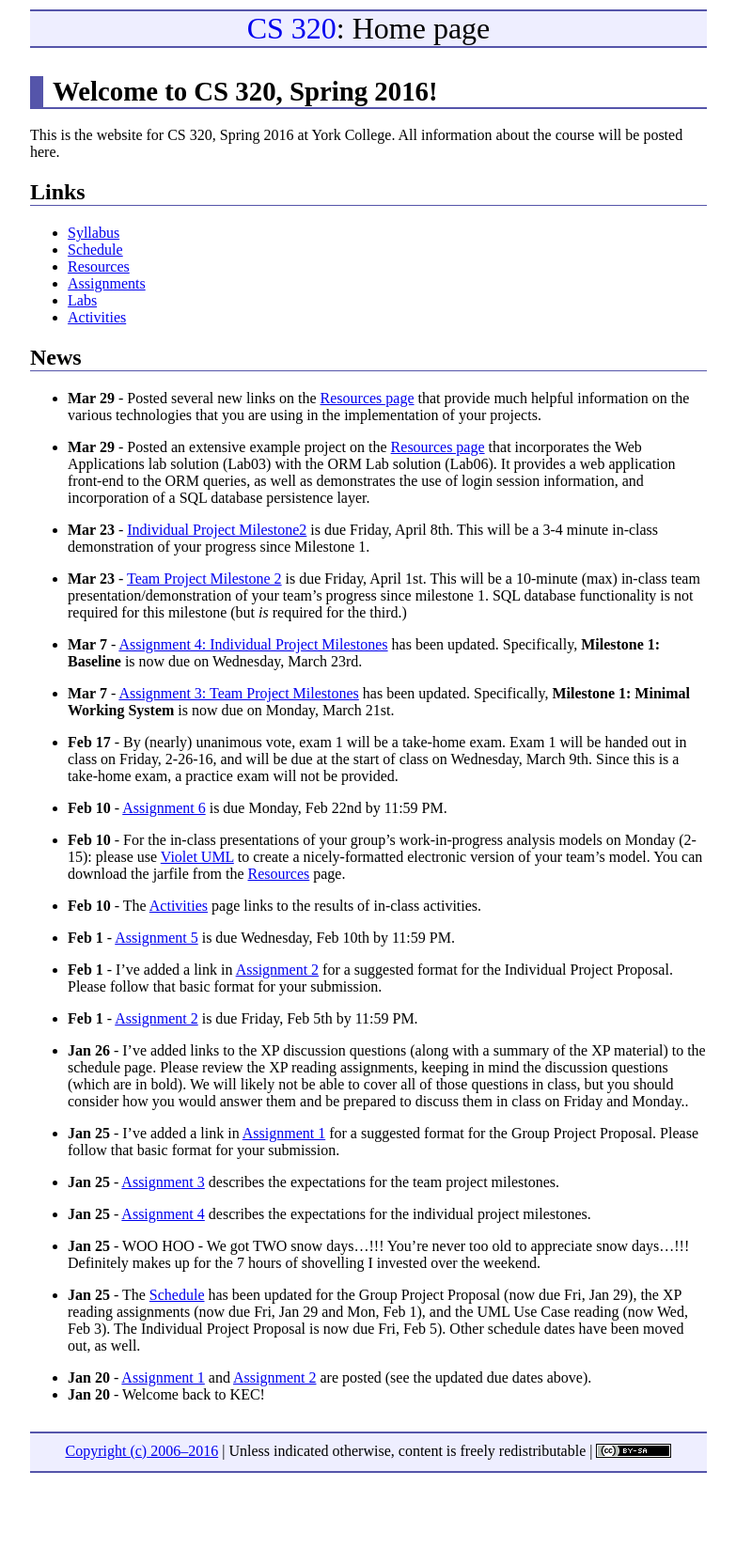
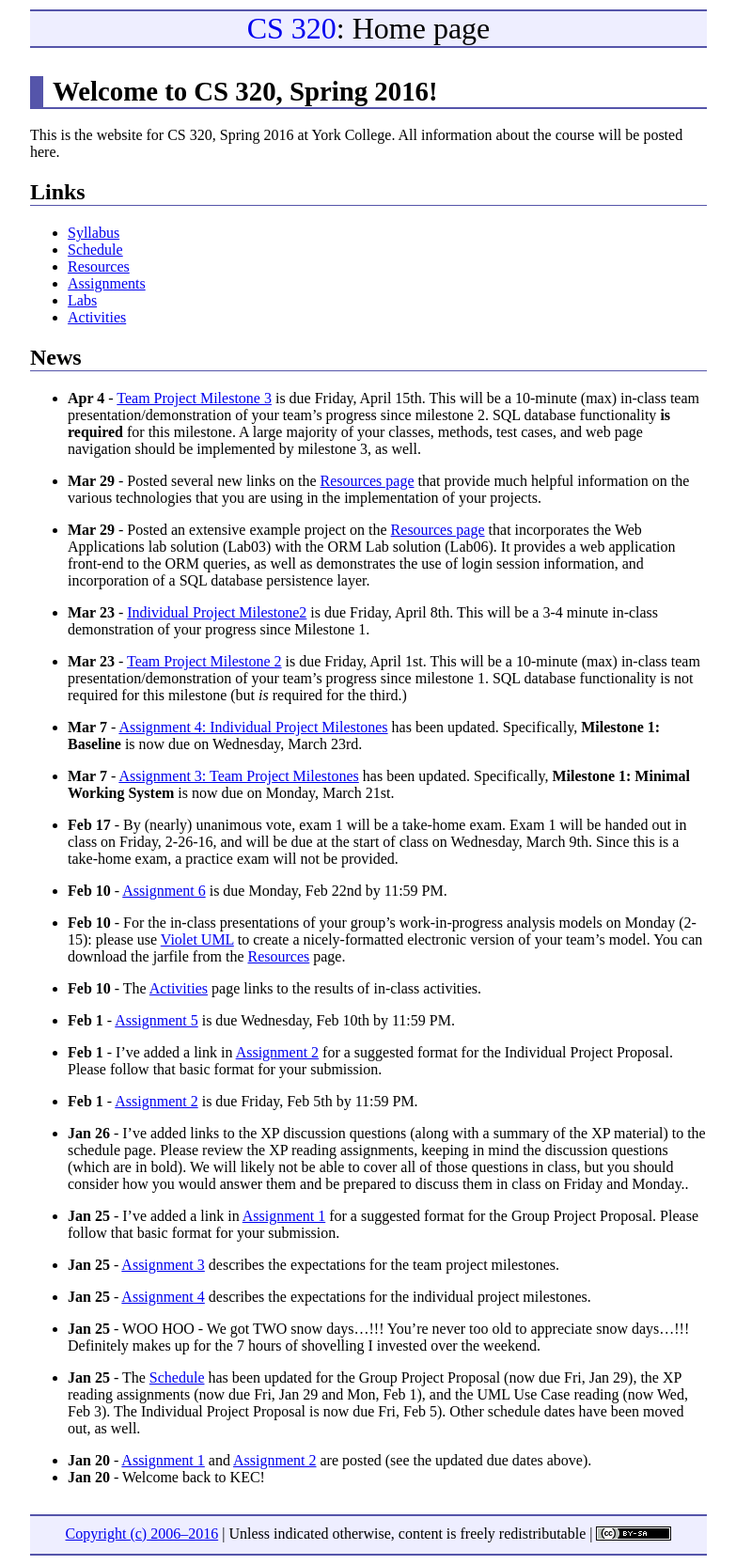
Before and after one commit to ycpcs/cs320-spring2016, a Jekyll site: the page built from index.md, in a window 1280 px wide. Shown: the whole page at 94% size, without its empty margins (248-1031 px from the left). Built offline with Jekyll 4.4.1, drawn with Linux system fonts in a browser that asks for light colours; before the commit the page ends 1577 px from its top, so only the background shows below that.

Commit message:
new News

```diff
--- a/index.md
+++ b/index.md
@@ -28,6 +28,9 @@ All information about the course will be posted here.
 * **Apr 22** - [Assignment 8](assign/assign08.html) describes the deliverables for the team project.
 * **Apr 4** - Exam 2 will take place in class on Monday, April 18th.  It will be open book, but closed notes.  A practice exam is available on the [Practice Exams](practice/index.html) page.
 ­-->
+
+* **Apr 4** - [Team Project Milestone 3](assign/assign03.html) is due Friday, April 15th.  This will be a 10-minute (max) in-class team presentation/demonstration of your team's progress since milestone 2.  SQL database functionality **is required** for this milestone.  A large majority of your classes, methods, test cases, and web page navigation should be implemented by milestone 3, as well.
+
 * **Mar 29** - Posted several new links on the [Resources page](./resources) that provide much helpful information on the various technologies that you are using in the implementation of your projects.
 
 * **Mar 29** - Posted an extensive example project on the [Resources page](./resources) that incorporates the Web Applications lab solution (Lab03) with the ORM Lab solution (Lab06).  It provides a web application front-end to the ORM queries, as well as demonstrates the use of login session information, and incorporation of a SQL database persistence layer.
```
